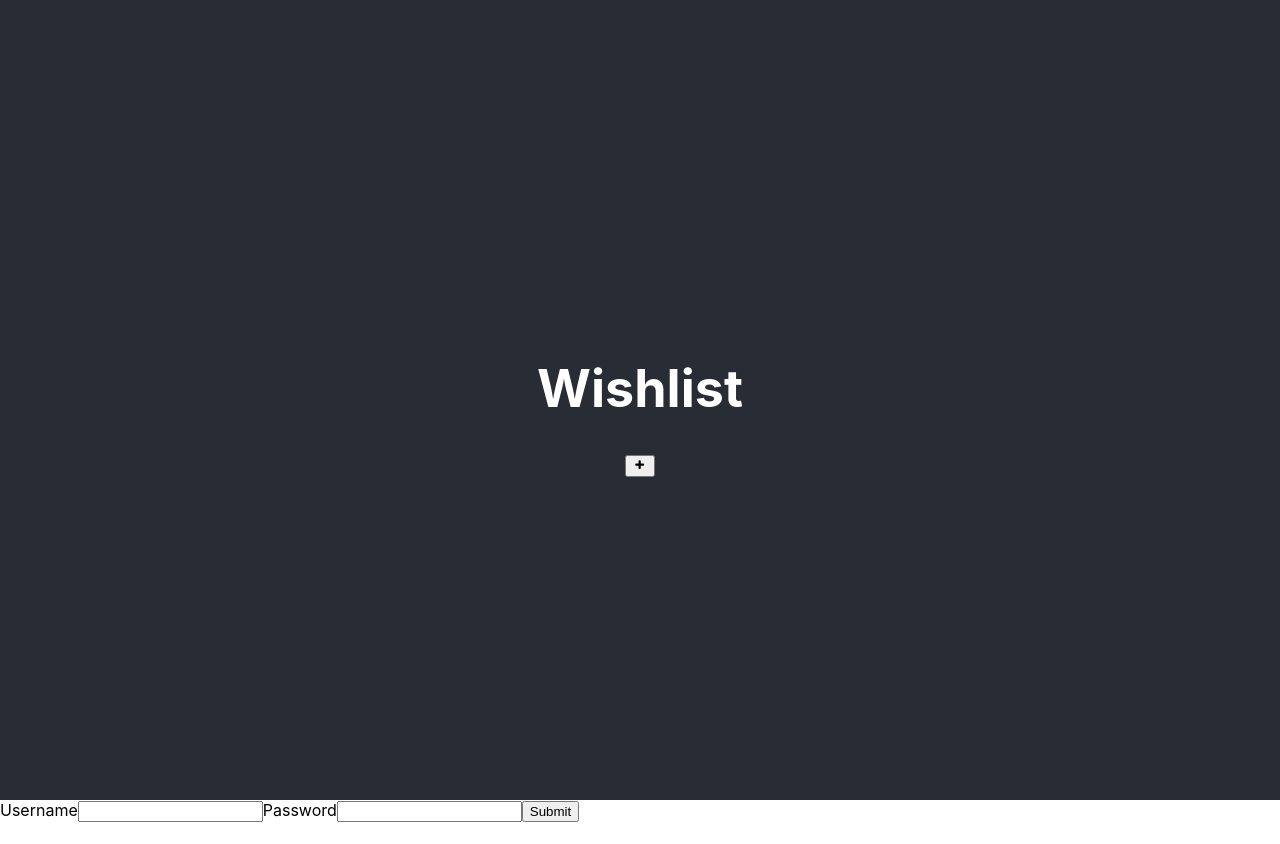
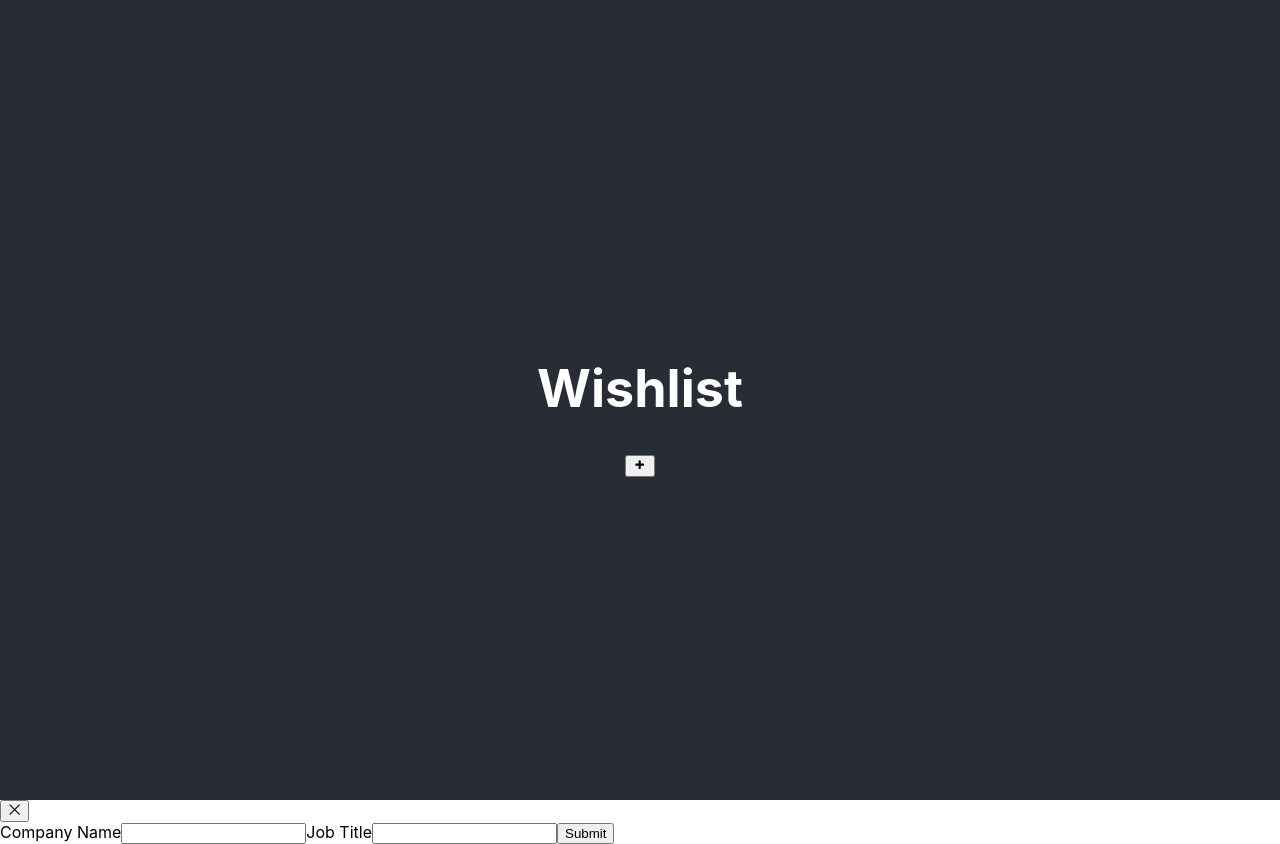
Before and after one commit to Tashazun/wishlist, a React (Create React App) app: page / in a window 1280 px wide. Both pictures are taken after a click on the button "submit new wishlist item". Before the commit the page ends 822 px from the top, so only its background shows below. Built offline with nearby package versions, Linux system fonts and the light colour scheme.

Commit message:
modal open/close is functional

```diff
--- a/src/components/App/App.js
+++ b/src/components/App/App.js
@@ -22,7 +22,7 @@ function App() {
         </button>
       </header>
       <main>
-        {modalOpen === true && <Modal />}
+        {modalOpen === true && <Modal state={modalOpen} setModalOpen={setModalOpen}/>}
         <div>
 
         </div>
--- a/src/components/Modal/Modal.js
+++ b/src/components/Modal/Modal.js
@@ -1,68 +1,78 @@
 import React from "react"
 import { MdError } from "react-icons/md";
+import { GrClose} from "react-icons/gr";
 
 import useForm from '../../utilities/useForm';
 
-const Modal = () => {
+const Modal = ({state, setModalOpen}) => {
   const { values, errors, handleChange, handleSubmit } = useForm();
 
   return (
+    <div className="wishlist">
+      <button
+        type="button"
+        aria-label="close modal"
+        onClick={() => setModalOpen(false)}
+        >
+        <GrClose/>
+      </button>
       <form
         role="form"
-        className="login"
+        className="wishlist__form"
         onSubmit={handleSubmit}
       >
-        <label htmlFor="username" className="login__label">Username</label>
-        {errors.username && (
+        <label htmlFor="company-name" className="wishlist__label">Company Name</label>
+        {errors.name && (
           <span
             id="error__1"
-            className="login__error-message"
+            className="wishlist__error-message"
             tabIndex="-1"
           >
             <MdError aria-hidden="true"/>
-            {errors.username}
+            {errors.name}
           </span>
         )}
         <input
-          id="username"
-          className={`login__input ${errors.username && 'login__input--invalid'}`}
+          id="company-name"
+          className={`wishlist__input ${errors.name && 'wishlist__input--invalid'}`}
           type="text"
-          name="username"
+          name="company"
           onChange={handleChange}
           // value takes username input or if none exist set the default to empty string. Prevents uncontrolled to controlled
-          value={values.username || ""}
-          aria-describedby={`${errors.username ? "error__1" : ""}`}
+          value={values.name || ""}
+          aria-describedby={`${errors.name ? "error__1" : ""}`}
           aria-required="true"
         />
 
-        <label htmlFor="password" className="login__label">Password</label>
-        {errors.password && (
+        <label htmlFor="job-title" className="wishlist__label">Job Title</label>
+        {errors.title && (
           <span
             id="error__2"
-            className="login__error-message"
+            className="wishlist__error-message"
             tabIndex="-1"
           >
             <MdError aria-hidden="true"/>
-            {errors.password}
+            {errors.title}
           </span>
         )}
         <input
-          id="password"
-          className={`login__input ${errors.password && 'login__input--invalid'}`}
-          type="password"
-          name="password"
+          id="job-title"
+          className={`wishlist__input ${errors.title && 'wishlist__input--invalid'}`}
+          type="text"
+          name="title"
           onChange={handleChange}
-          value={values.password || ""}
-          aria-describedby={`${errors.password ? "error__2" : ""}`}
+          value={values.title || ""}
+          aria-describedby={`${errors.title ? "error__2" : ""}`}
           aria-required="true"
         />
 
         <button
-          className="login__button"
+          className="wishlist__button"
           type="submit"
           name="submit"
           >Submit</button>
       </form>
+    </div>
   )
 }
 
--- a/src/utilities/validation.js
+++ b/src/utilities/validation.js
@@ -1,14 +1,12 @@
 export default function validate(values) {
   let errors = {};
-  if (!values.username) {
-    errors.username = 'Username is required';
-  } else if (values.username !== "level") {
-    errors.username = 'Username is incorrect';
+  if (!values.name) {
+    errors.name = 'Company name is required';
   }
-  if (!values.password) {
-    errors.password = 'Password is required';
-  } else if (values.password !== "Access123") {
-    errors.password = 'Password is incorrect';
+
+  if (!values.title) {
+    errors.title = 'Password is required';
   }
+
   return errors;
 };
```
